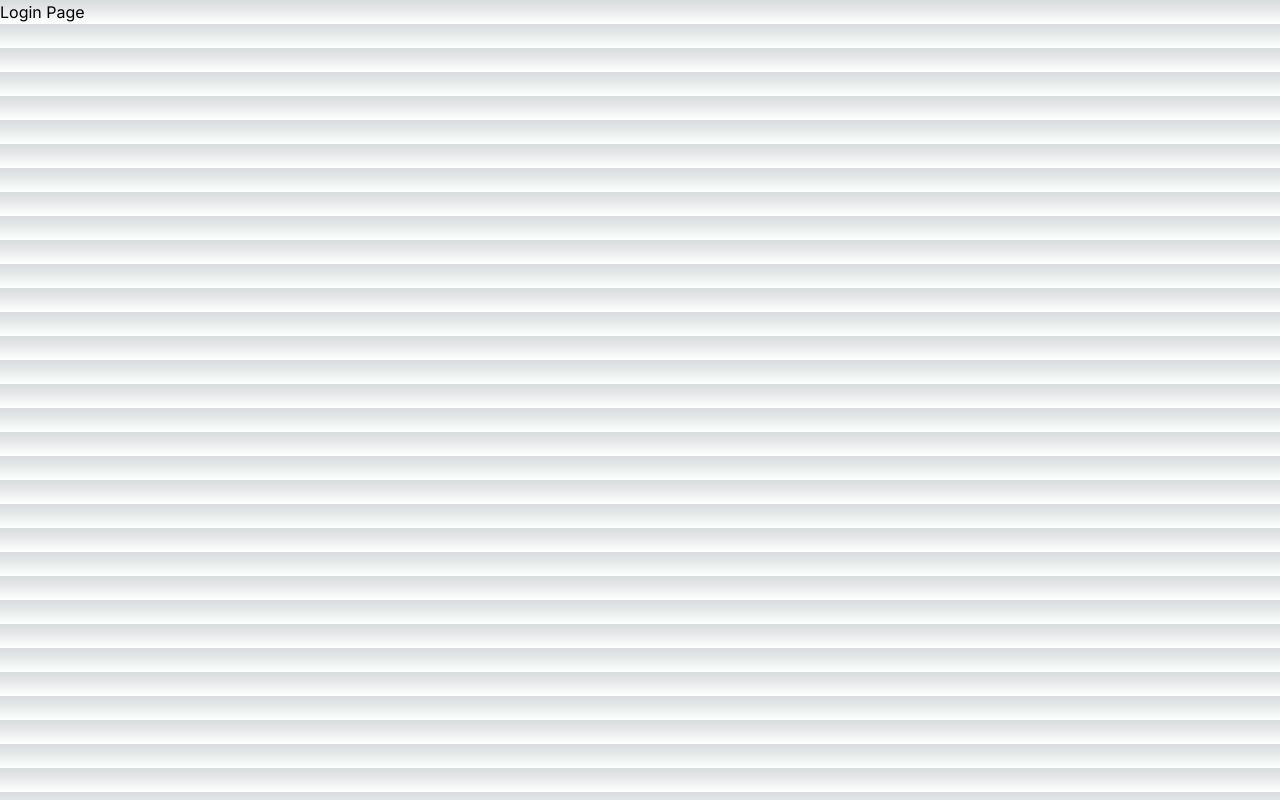
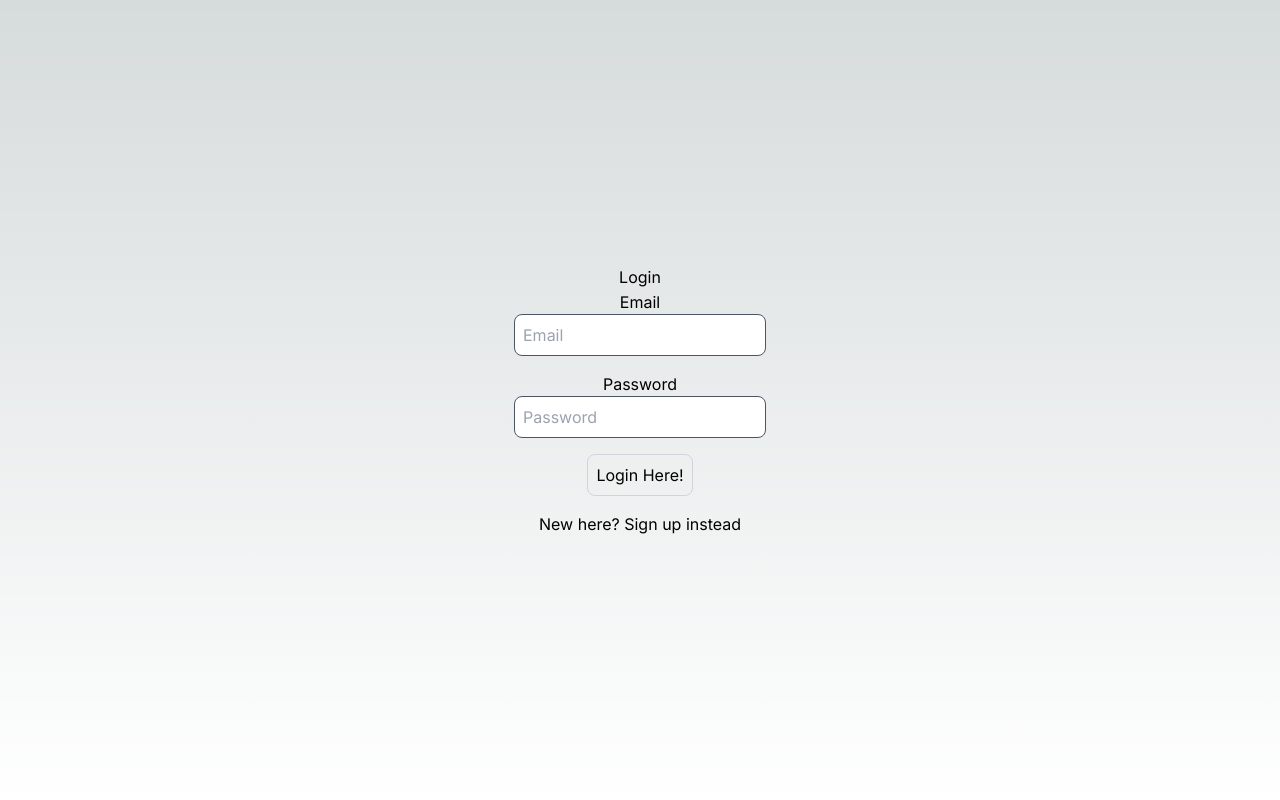
Before and after one commit to hiferli/nextjs-starter, a Next.js app: page /login in a window 1280 px wide. Built offline with nearby package versions, Linux system fonts and the light colour scheme.

Commit message:
Creating Login Page

```diff
--- a/src/app/login/page.tsx
+++ b/src/app/login/page.tsx
@@ -1,9 +1,63 @@
-export default function LoginPage() {
-    return(
-        <div>
-            <h1>
-                Login Page
-            </h1>
+'use client';
+
+import Link from 'next/link';
+import React, { useState } from 'react';
+import { useRouter } from 'next/navigation';
+import { axios } from 'axios';
+
+
+export default function LoginPage () {
+    const [user, setUser] = useState({
+        email: "",
+        password: "",
+    })
+
+    const onLogin = async () => {
+
+    }
+
+    return (
+        <div className="flex flex-col items-center justify-center min-h-screen py-2">
+            <h1>Login</h1>
+
+            <hr />
+
+            <label htmlFor="email">Email</label>
+            <input
+                className='p-2 border border-gray-300 rounded-lg mb-4 focus:outline-none focus: border-gray-600'
+                type="text"
+                name="email"
+                id="email"
+                placeholder='Email'
+                onChange={(e) => {
+                    setUser({
+                        ...user, email: e.target.value
+                    })
+                }}
+            />
+
+            <label htmlFor="password">Password</label>
+            <input
+                className='text-sky-400 p-2 border border-gray-300 rounded-lg mb-4 focus:outline-none focus: border-gray-600'
+                type="password"
+                name="password"
+                id="password"
+                placeholder='Password'
+                onChange={(e) => {
+                    setUser({
+                        ...user, password: e.target.value
+                    })
+                }}
+            />
+
+            <button
+                className="p-2 border border-gray-300 rounded-lg mb-4 focus:outline-none focus:border-gray-600"
+                onClick={onLogin}
+            >
+                Login Here!
+            </button>
+
+            <Link href='/signup'>New here? Sign up instead</Link>
         </div>
     )
 }
```
